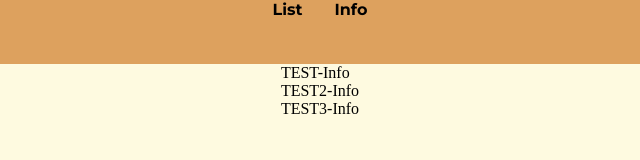
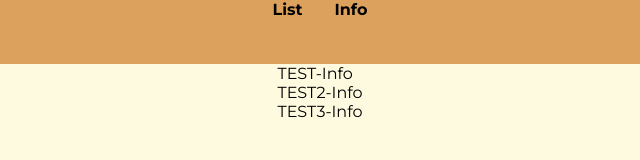
Before and after one commit to RPE8/odin-restaurant-page, a website built with webpack: page dist/index.html in a window 1280 px wide. Both pictures are taken after a click on the item "Info". Shown: the full height of the page, 320-960 px from the left. Built offline with nearby package versions, Linux system fonts and the light colour scheme.

Commit message:
Add weight for imported fonts and add initial styles for main section's pages

```diff
--- a/src/pages/header/header.css
+++ b/src/pages/header/header.css
@@ -1,6 +1,7 @@
 @font-face {
   font-family: 'Montserrat';
-  src: url('../../assets/fonts/Montserrat-Bold.ttf')
+  src: url('../../assets/fonts/Montserrat-Bold.ttf');
+	font-weight: bold;
 }
 
 .header, .header * {
@@ -23,6 +24,7 @@
 	align-items: center;
 	justify-content: center;
 	font-family: "Montserrat", sans-serif;
+	font-weight: bold;
 }
 
 .container {
--- a/src/pages/main/info/info.css
+++ b/src/pages/main/info/info.css
@@ -0,0 +1,15 @@
+@font-face {
+  font-family: 'Montserrat';
+  src: url('../../../assets/fonts/Montserrat-Regular.ttf');
+	font-weight: normal;
+}
+
+.info, .info * {
+	padding: 0;
+	margin: 0;
+	box-sizing: 0;
+}
+
+.info *{
+	font-family: "Montserrat";
+}
--- a/src/pages/main/info/info.ts
+++ b/src/pages/main/info/info.ts
@@ -3,6 +3,7 @@
 export const render = function(): HTMLElement {
 	const el = document.createElement("div");
 
+	el.classList.add("info");
 	el.innerHTML = `
 		<div>TEST-Info</div>
 		<div>TEST2-Info</div>
--- a/src/pages/main/list/list.css
+++ b/src/pages/main/list/list.css
@@ -0,0 +1,15 @@
+@font-face {
+  font-family: 'Montserrat';
+  src: url('../../../assets/fonts/Montserrat-Regular.ttf');
+	font-weight: normal;
+}
+
+.list, .list * {
+	padding: 0;
+	margin: 0;
+	box-sizing: 0;
+}
+
+.list *{
+	font-family: "Montserrat";
+}
--- a/src/pages/main/list/list.ts
+++ b/src/pages/main/list/list.ts
@@ -3,6 +3,7 @@
 export const render = function() {
 	const el = document.createElement("div");
 
+	el.classList.add("list");
 	el.innerHTML = `
 		<div>TEST</div>
 		<div>TEST2</div>
```
